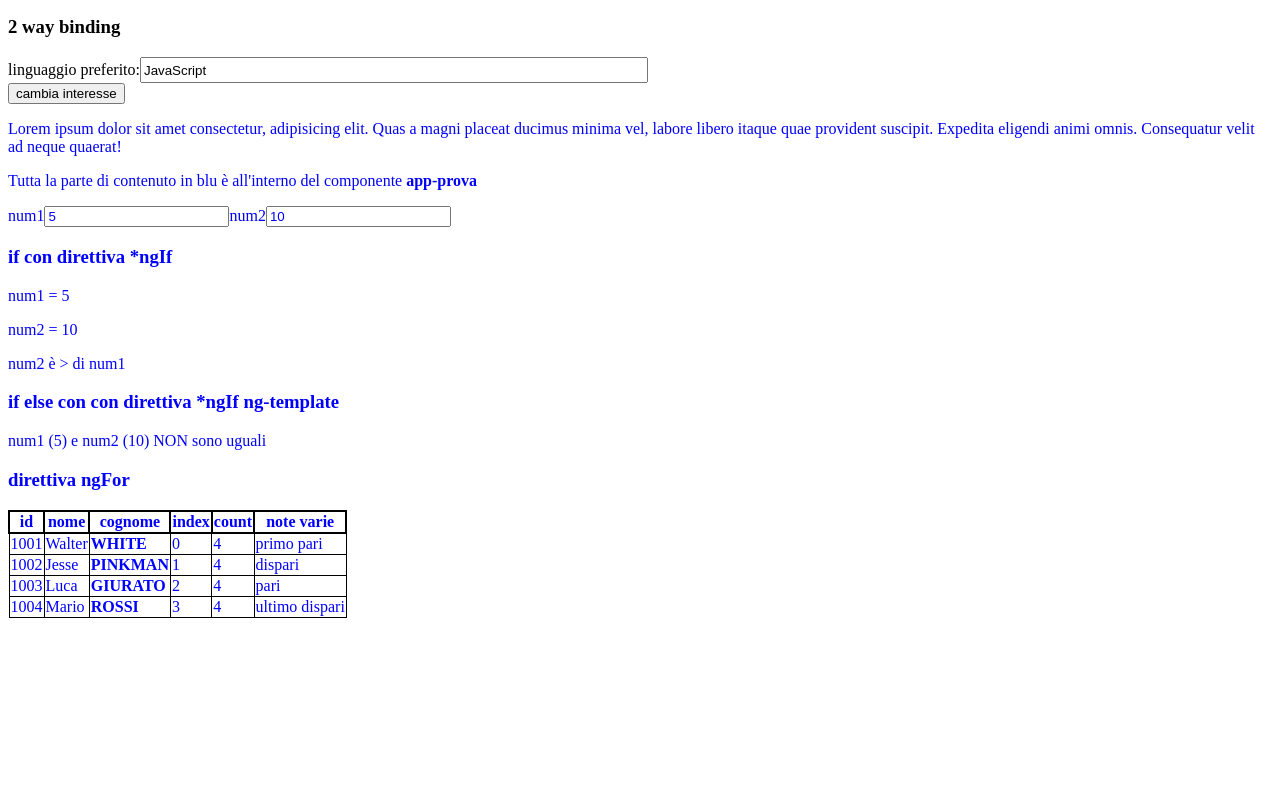
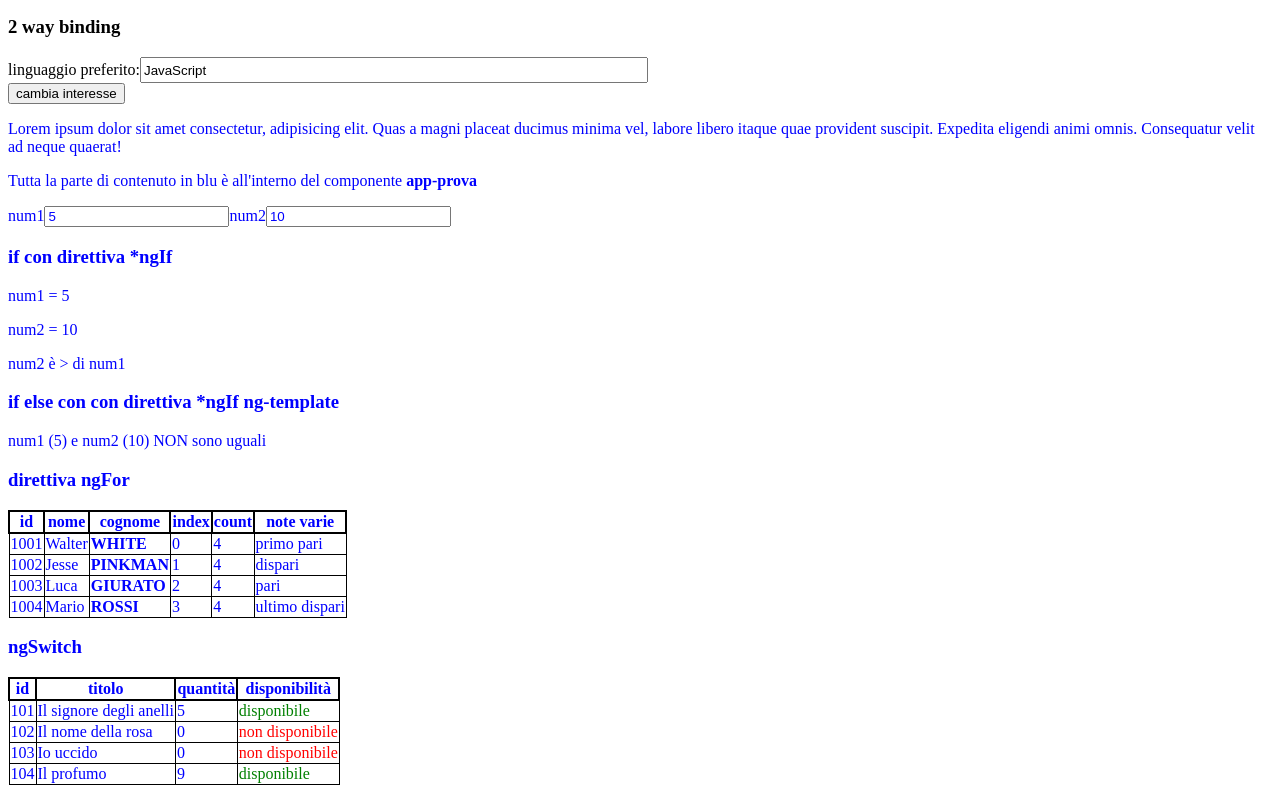
Before and after one commit to daniepa/ng-test-app, an Angular app: page / in a window 1280 px wide. Shown: the part 276-1069 px from the top of the page. Before the commit the page ends 902 px from the top, so only its background shows below. Built offline with nearby package versions, Linux system fonts and the light colour scheme.

Commit message:
add ngSwitch and table libri

```diff
--- a/src/app/prova/prova.component.html
+++ b/src/app/prova/prova.component.html
@@ -55,3 +55,29 @@
       </td>
   </tbody>
 </table>
+
+<h3>ngSwitch</h3>
+
+<table>
+  <thead>
+    <tr>
+      <th>id</th>
+      <th>titolo</th>
+      <th>quantità</th>
+      <th>disponibilità</th>
+    </tr>
+  </thead>
+  <tbody>
+    <tr *ngFor="let l of libri">
+      <td>{{ l.id }}</td>
+      <td>{{ l.titolo }}</td>
+      <td>{{ l.quantita }}</td>
+      <td>
+        <span [ngSwitch]="l.quantita">
+          <span style="color:red" *ngSwitchCase="0">non disponibile</span>
+          <span style="color:green" *ngSwitchDefault>disponibile</span>
+        </span>
+      </td>
+    </tr>
+  </tbody>
+</table>
--- a/src/app/prova/prova.component.ts
+++ b/src/app/prova/prova.component.ts
@@ -20,8 +20,15 @@ export class ProvaComponent implements OnInit {
     { id: 1001, nome:'Walter', cognome: 'White' },
     { id: 1002, nome:'Jesse', cognome: 'Pinkman' },
     { id: 1003, nome:'Luca', cognome: 'Giurato' },
-    { id: 1004, nome:'Mario', cognome: 'Rossi' }
+    { id: 1004, nome:'Mario', cognome: 'Rossi' },
   ];
+
+  libri = [
+    { id: 101, titolo: 'Il signore degli anelli', quantita: 5 },
+    { id: 102, titolo: 'Il nome della rosa', quantita: 0 },
+    { id: 103, titolo: 'Io uccido', quantita: 0 },
+    { id: 104, titolo: 'Il profumo', quantita: 9 },
+  ]
 
   ngOnInit() {
   }
```
